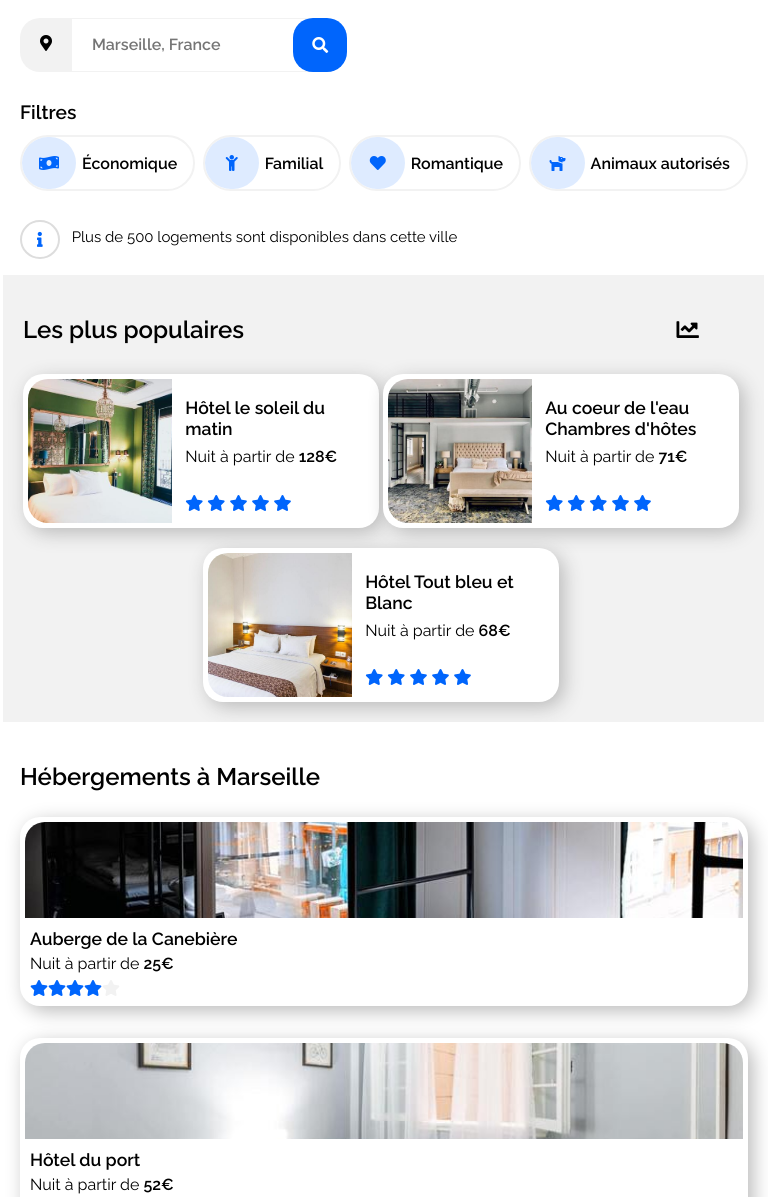
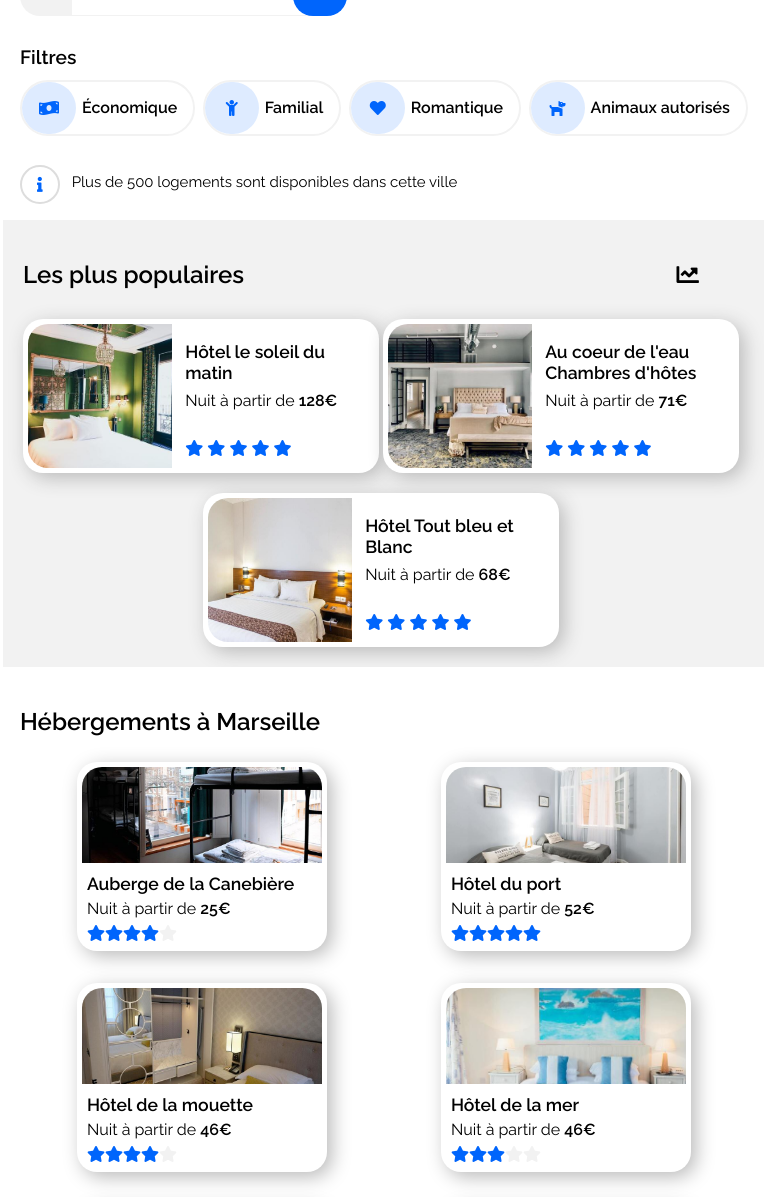
Before and after one commit to aleksandrej/AlexandreJablonski_2_24022021, a plain HTML site: page index.html in a window 768 px wide. Shown: the part 285-1482 px from the top of the page. Drawn offline with Linux system fonts and the light colour scheme.

Commit message:
Correction bug affichage Chrome Final V1

```diff
--- a/styles/style.css
+++ b/styles/style.css
@@ -579,6 +579,10 @@ footer {
         color: #0065FC;
     }
     /* RESPONSIVE SEARCH */
+
+    .searchTitle h1 {
+        font-size: 1.5em;
+    }
     .searchButton {
         display: none;
     }
@@ -639,13 +643,14 @@ footer {
     }
     .containerCardHostingPrincipal {
         width: 100%;
-        order: 2;
+        /* order: 2; */
+        justify-content: space-around;
         background-color: white;
     }
     .cardsHostingPrincipal {
         display: flex;
         flex-direction: column;
-        width: 100%;
+        width: 33%;
         height: auto;
         margin: 1em 0;
     }
```
